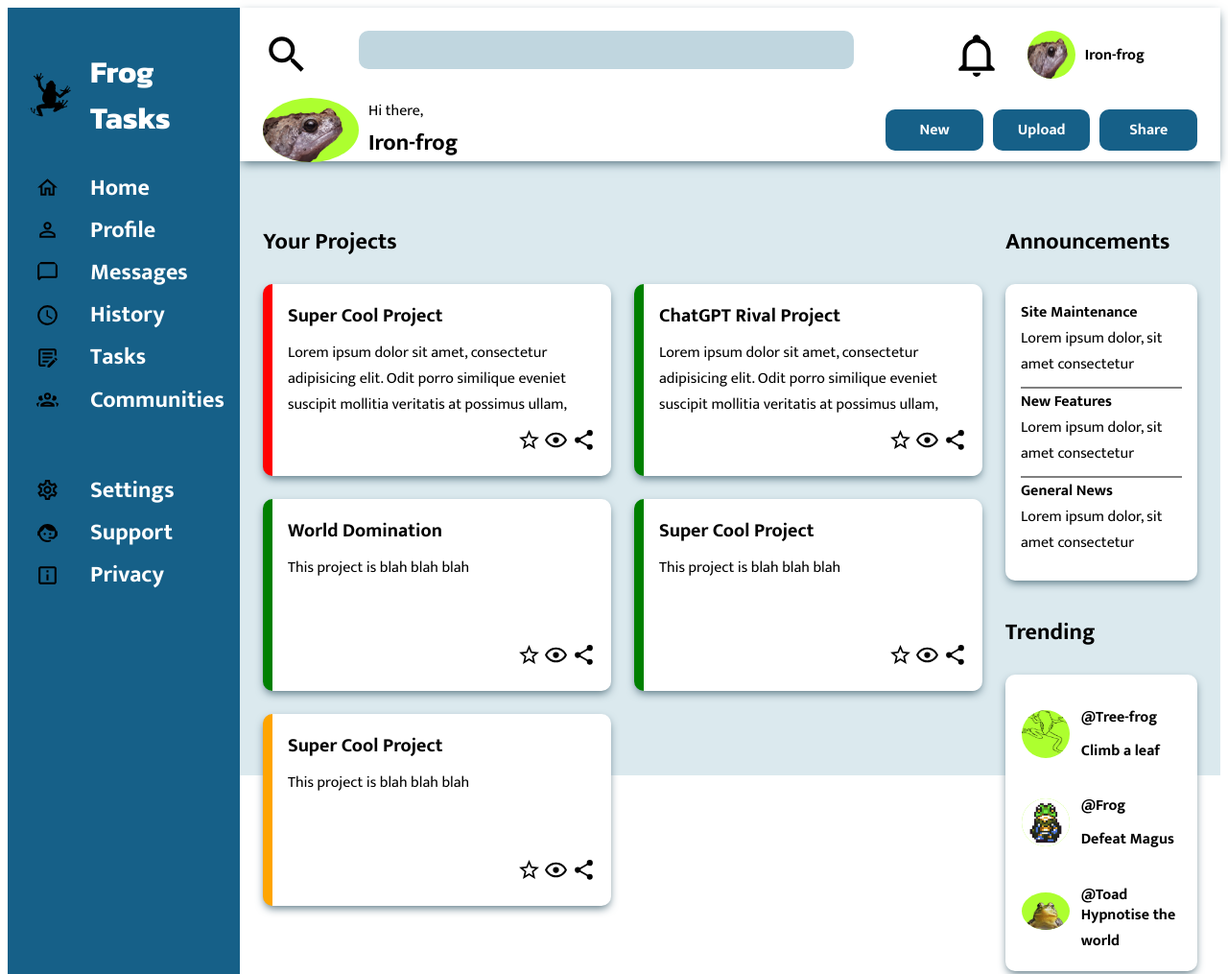
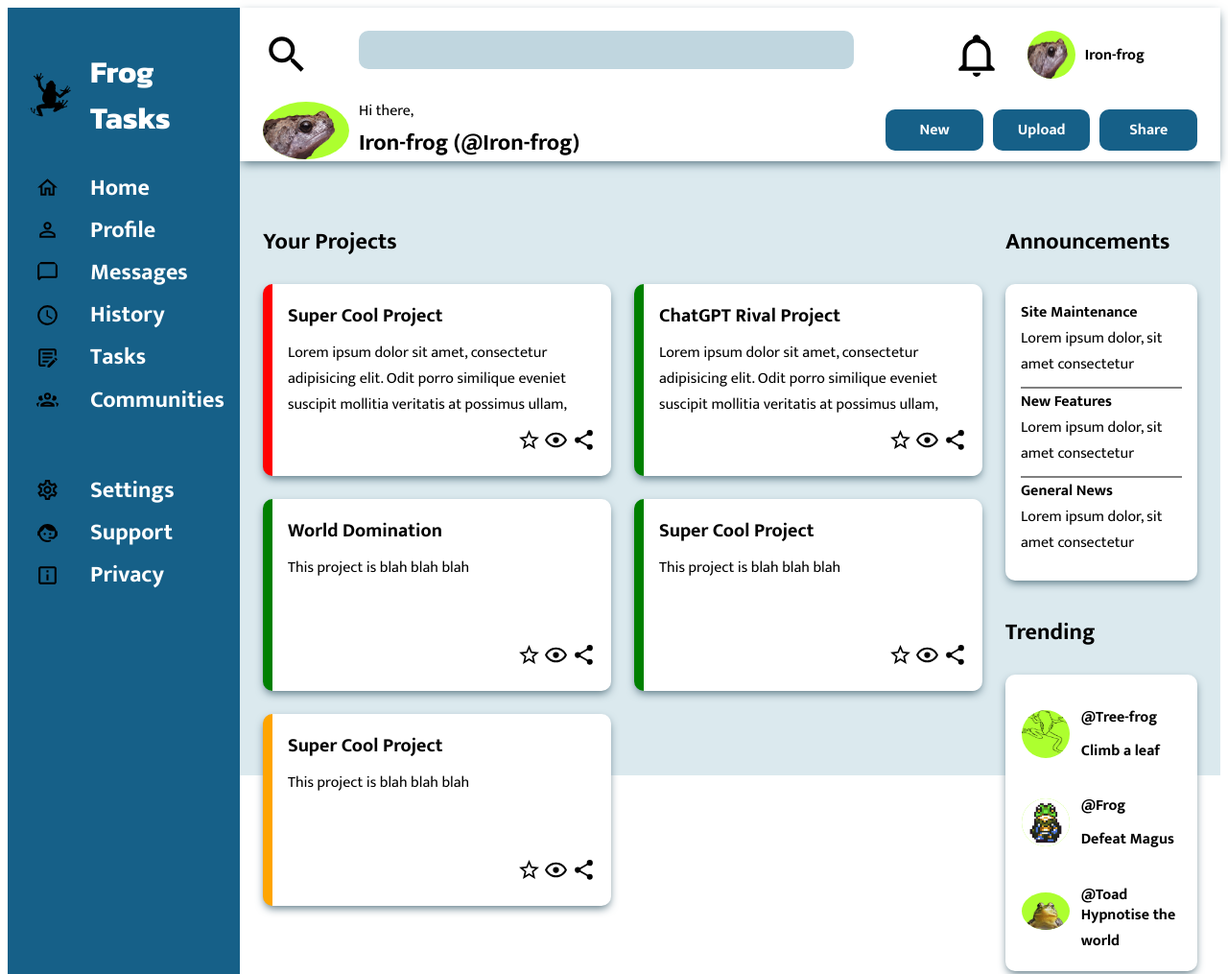
Before and after one commit to iron-frog/Admin-Dashboard, a plain HTML site: page index.html in a window 1280 px wide. Shown: the top 1015 px of the page at 96% size. Drawn offline with Linux system fonts and the light colour scheme.

Commit message:
Add user-tag next to username

```diff
--- a/index.html
+++ b/index.html
@@ -5,7 +5,7 @@
     <meta charset="UTF-8">
     <meta http-equiv="X-UA-Compatible" content="IE=edge">
     <meta name="viewport" content="width=device-width, initial-scale=1.0">
-    <title>Document</title>
+    <title>Admin Dashboard</title>
     <link rel="stylesheet" href="style.css">
     <link rel="preconnect" href="https://fonts.googleapis.com">
     <link rel="preconnect" href="https://fonts.gstatic.com" crossorigin>
@@ -41,7 +41,7 @@
                     <img src="images/frog.png" alt="profile-pic" class="profile-pic">
                     <div class="greeting">
                         <p>Hi there,</p>
-                        <span class="user-name">Iron-frog</span>
+                        <span class="user-name">Iron-frog <span class="user-tag"> (@Iron-frog) </span>
                     </div>
                 </div>
 
--- a/style.css
+++ b/style.css
@@ -117,7 +117,7 @@ header{
 }
 
 .bottom-header .user{
-    grid-template-columns: minmax(50px, 100px) minmax(10ch, 100px) 4fr;
+    grid-template-columns: minmax(50px, 90px) minmax(10ch, 60ch) 4fr;
 }
 
 img{
```
